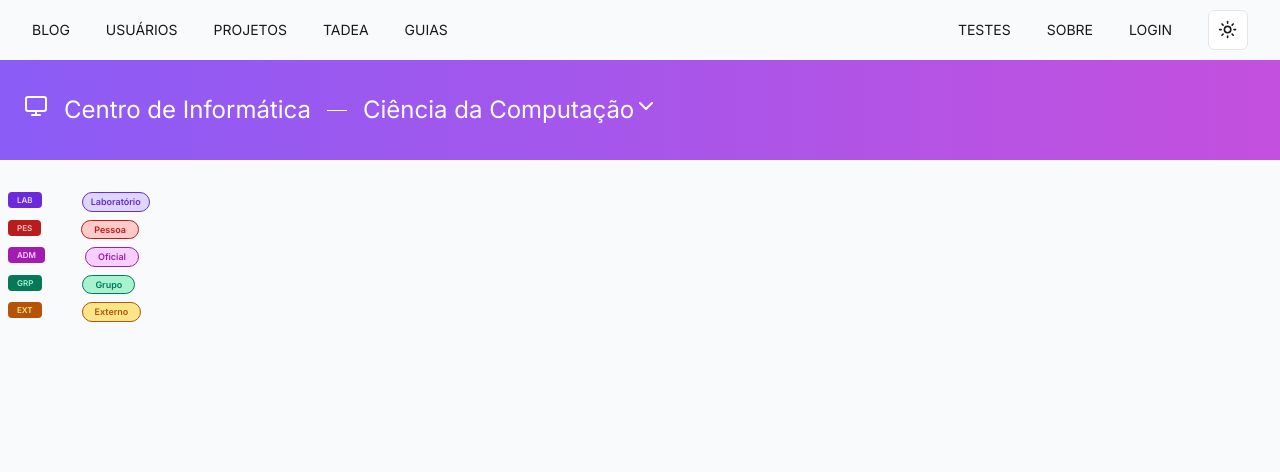
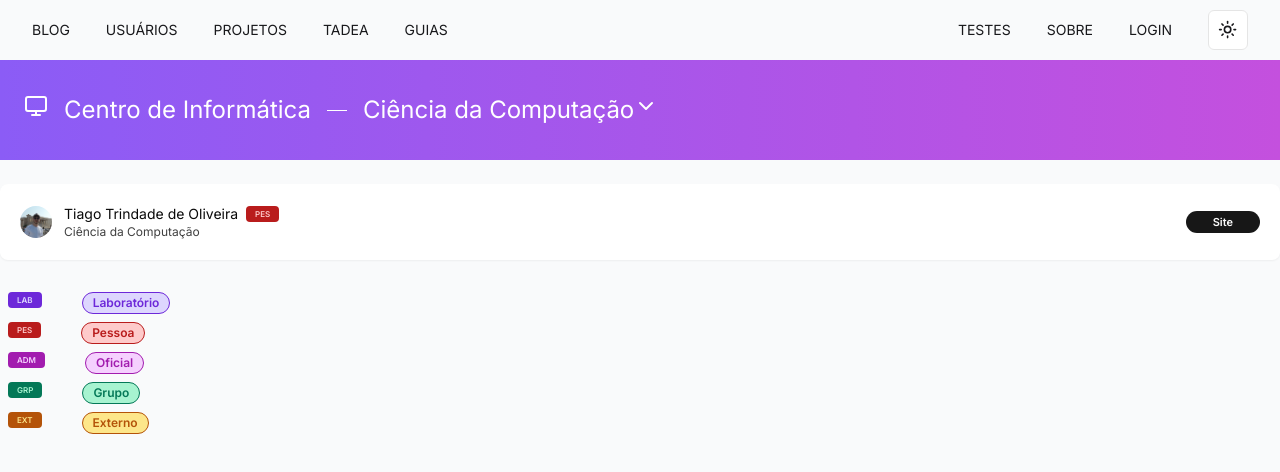
Before and after one commit to ralfferreira/aquario, a Next.js app in the folder frontend/: page /test in a window 1280 px wide. Shown: the top 472 px of the page. Built offline with nearby package versions, Linux system fonts and the light colour scheme.

Commit message:
feat: create UserCard component

```diff
--- a/frontend/src/app/test/page.tsx
+++ b/frontend/src/app/test/page.tsx
@@ -3,7 +3,7 @@
 
 import GradientHeaderComponent from "@/components/Shared/gradient-header";
 import TypeBadge from "@/components/Shared/Badges";
-
+import UserCard from "@/components/Shared/UserCard";
 
 export default function Test() {
     const handleButtonClick = () => {
@@ -18,6 +18,14 @@ export default function Test() {
           courses={["Ciência da Computação", "Engenharia da Computação", "Ciências de Dados e Inteligência Artificial"]}
           currentCourse="Ciência da Computação"
       />
+      <UserCard
+        name="Tiago Trindade de Oliveira"
+        profilePicture= "/fotoTiago.jpeg"
+        major="Ciência da Computação"
+        type="pessoa"
+        site="site"
+      />
+
       <div>
         <div className="flex gap-10 m-2">
           <TypeBadge type="laboratorio" size="small" />
@@ -45,7 +53,9 @@ export default function Test() {
         </div>
 
       </div>
+
       </div>
+
 
     );
 }
--- a/frontend/src/components/Shared/Badges.tsx
+++ b/frontend/src/components/Shared/Badges.tsx
@@ -27,31 +27,31 @@ const TypeBadge: React.FC<BadgeProps> = ({ type, size }) => {
   };
 
   const colorsBig = {
-    laboratorio: 'text-violet-700 bg-violet-200 px-2 py-0.5 border-violet-700 hover:bg-violet-200',
-    pessoa: 'text-red-700 bg-red-200 border-red-700 px-3 py-0.5 hover:bg-red-200',
-    oficial: 'text-fuchsia-700 bg-fuchsia-200 border-fuchsia-700 px-3 py-0.5 hover:bg-fuchsia-200',
-    grupo: 'text-emerald-700 bg-emerald-200 border-emerald-700 px-3 py-0.5 hover:bg-emerald-200',
-    externo: 'text-amber-700 bg-amber-200 border-amber-700 px-3 py-0.5 hover:bg-amber-200',
+    laboratorio: 'text-violet-700 bg-violet-200 border-violet-700 hover:bg-violet-200',
+    pessoa: 'text-red-700 bg-red-200 border-red-700 hover:bg-red-200',
+    oficial: 'text-fuchsia-700 bg-fuchsia-200 border-fuchsia-700 hover:bg-fuchsia-200',
+    grupo: 'text-emerald-700 bg-emerald-200 border-emerald-700 hover:bg-emerald-200',
+    externo: 'text-amber-700 bg-amber-200 border-amber-700 hover:bg-amber-200',
   };
 
 
   const colorsSmall = {
-    laboratorio: 'text-violet-200 bg-violet-700 hover:bg-purple-200 hover:text-violet-700',
-    pessoa: 'text-red-200 bg-red-700 hover:bg-red-200 hover:text-red-700',
-    oficial: 'text-fuchsia-200 bg-fuchsia-700 hover:bg-fuchsia-200 hover:text-fuchsia-700',
-    grupo: 'text-emerald-200 bg-emerald-700 hover:bg-emerald-200 hover:text-emerald-700',
-    externo: 'text-amber-200 bg-amber-700 hover:bg-amber-200 hover:text-amber-700',
+    laboratorio: 'text-violet-200 bg-violet-700 hover:bg-purple-200 hover:text-violet-700 h-[16px] px-2',
+    pessoa: 'text-red-200 bg-red-700 hover:bg-red-200 hover:text-red-700 h-[16px] px-2',
+    oficial: 'text-fuchsia-200 bg-fuchsia-700 hover:bg-fuchsia-200 hover:text-fuchsia-700 h-[16px] px-2',
+    grupo: 'text-emerald-200 bg-emerald-700 hover:bg-emerald-200 hover:text-emerald-700 h-[16px] px-2',
+    externo: 'text-amber-200 bg-amber-700 hover:bg-amber-200 hover:text-amber-700 h-[16px] px-2 items-center',
   };
 
   if (size === "large") {
     return (
-        <Badge className={`${colorsBig[type]} font-inter rounded-full border text-[9px]`}>
+        <Badge className={`${colorsBig[type]}rounded-full border text-xs`}>
             {corrsBig[type]}
         </Badge>
     )
   }else {
     return (
-        <Badge className={`${colorsSmall[type]} font-inter h-4 px-2 rounded-sm text-[8px]`}>
+        <Badge className={`${colorsSmall[type]} rounded-sm text-[8px] text-center`}>
           {corrsSmall[type]}
         </Badge>
       );
--- /dev/null
+++ b/frontend/src/components/Shared/UserCard.tsx
@@ -0,0 +1,39 @@
+import React from 'react';
+import TypeBadge from './Badges';
+import { Badge } from '../ui/badge';
+
+
+
+interface User {
+    name: string;
+    profilePicture: string;
+    major: string;
+    type: "laboratorio" | "pessoa" | "oficial" | "grupo" | "externo";
+    site: string;
+  }
+
+const  UserCard: React.FC<User> = ({ name, profilePicture, major, type, site }) => {
+
+ return (
+    <div className= "bg-white rounded-lg p-5 w-full shadow-sm">
+        <div className="flex flex-row justify-between">
+            <div className="flex flex-row gap-3 items-center">
+                <img className="w-8 h-8 object-cover rounded-full" src={profilePicture} alt="profile picture" />
+                <div>
+                    <div className="flex flex-row gap-2 items-center ">
+                        <p className="text-sm font-inter">{name}</p>
+                        <TypeBadge type={type} size="small" />
+                    </div>
+                    <p className="text-xs text-neutral-700 font-inter">{major}</p>
+                </div>
+            </div>
+            <div className='flex items-center'>
+                <Badge className=""><a className="text-[11px] px-4" href={site}>Site</a></Badge>
+            </div>
+        </div>
+    </div>
+ );
+
+}
+
+export default UserCard;
```
Also changed, not shown: frontend/public/fotoTiago.jpeg (added), 2 other files (tests, documents, lock files or other folders).
